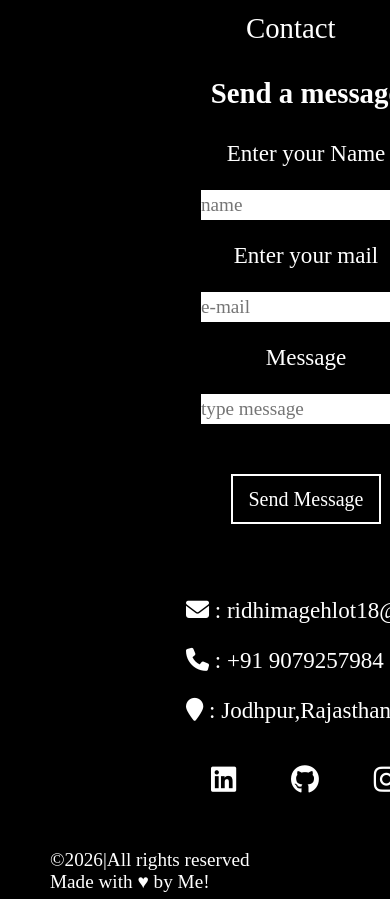
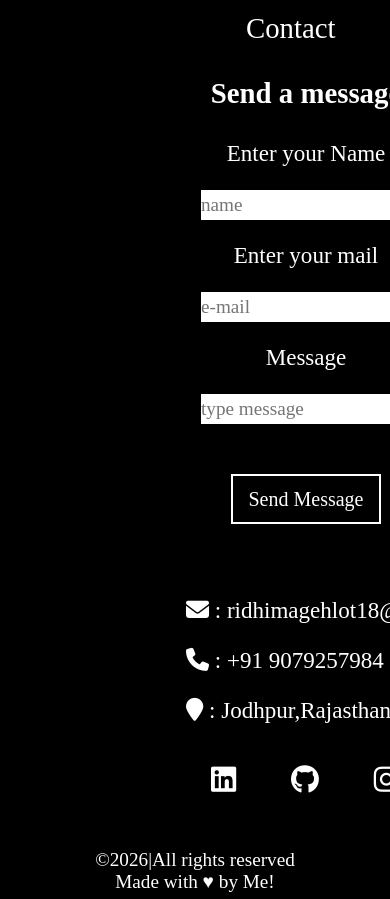
Before and after one commit to ridhimagehlot18-ship-it/Portfolio, a plain HTML site: page index.html in a window 390 px wide. Shown: the part 2675-3574 px from the top of the page. Drawn offline with Linux system fonts and the light colour scheme.

Commit message:
wrapping up

```diff
--- a/style.css
+++ b/style.css
@@ -279,10 +279,8 @@ footer{
     text-align: center;
     font-size: 1.2em;
     font-weight: 500;
-    position: relative;
-    bottom:0px;
-   padding-left:50px;
-   padding-right: 50px;
+    /* position: fixed; */
+
    width:100%;
  }
 
@@ -345,7 +343,7 @@ img:hover {
     .para{
         flex-wrap: wrap;
     }
-    footer{
-        text-align: left;
+    footer p{
+      margin:10px auto;
     }
 }
```
